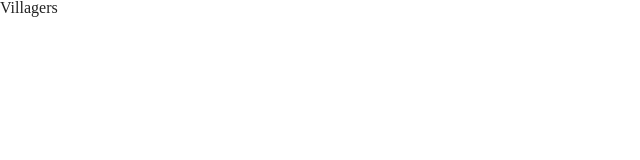
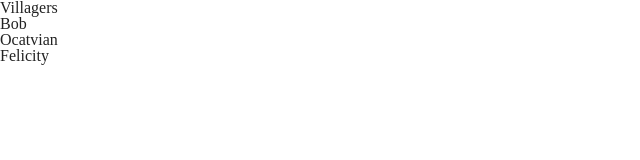
Before and after one commit to nuggetsnegin/villager-search, a Vue app: page / in a window 1280 px wide. Shown: the top 160 px of the page, without its empty margins (0-640 px from the left). Built offline with nearby package versions, Linux system fonts and the light colour scheme.

Commit message:
grabbing villagers as a prop from App and iterating through them using v-for and v-bind with their id :D

```diff
--- a/src/App.vue
+++ b/src/App.vue
@@ -1,5 +1,5 @@
 <template>
-  <div id="app"><Favorite /></div>
+  <div id="app"><Favorite v-bind:villagers="villagers" /></div>
 </template>
 
 <script>
--- a/src/components/Favorite.vue
+++ b/src/components/Favorite.vue
@@ -1,10 +1,16 @@
 <template>
-  <div><h1>Villagers</h1></div>
+  <div class="wrapper">
+    <h1>Villagers</h1>
+    <div v-bind:key="villager.id" v-for="villager in villagers">
+      <h3>{{ villager.name }}</h3>
+    </div>
+  </div>
 </template>
 
 <script>
 export default {
-  name: "Favorite"
+  name: "Favorite",
+  props: ["villagers"]
 };
 </script>
 
```
